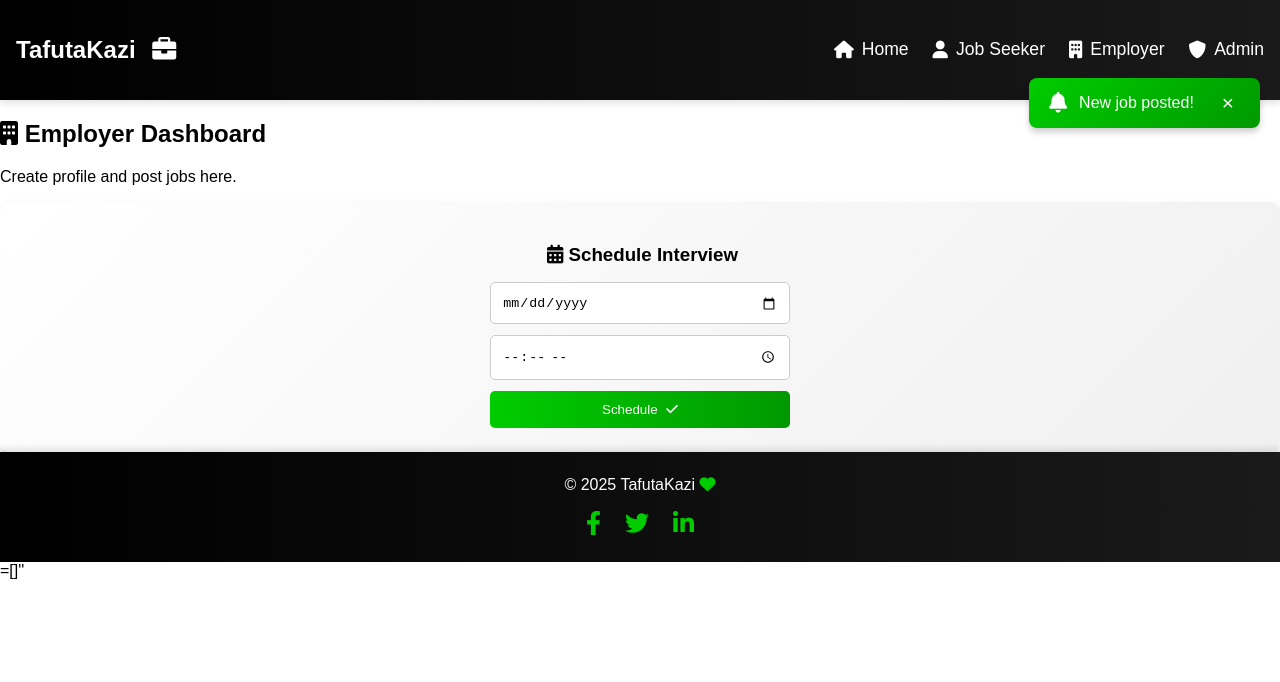
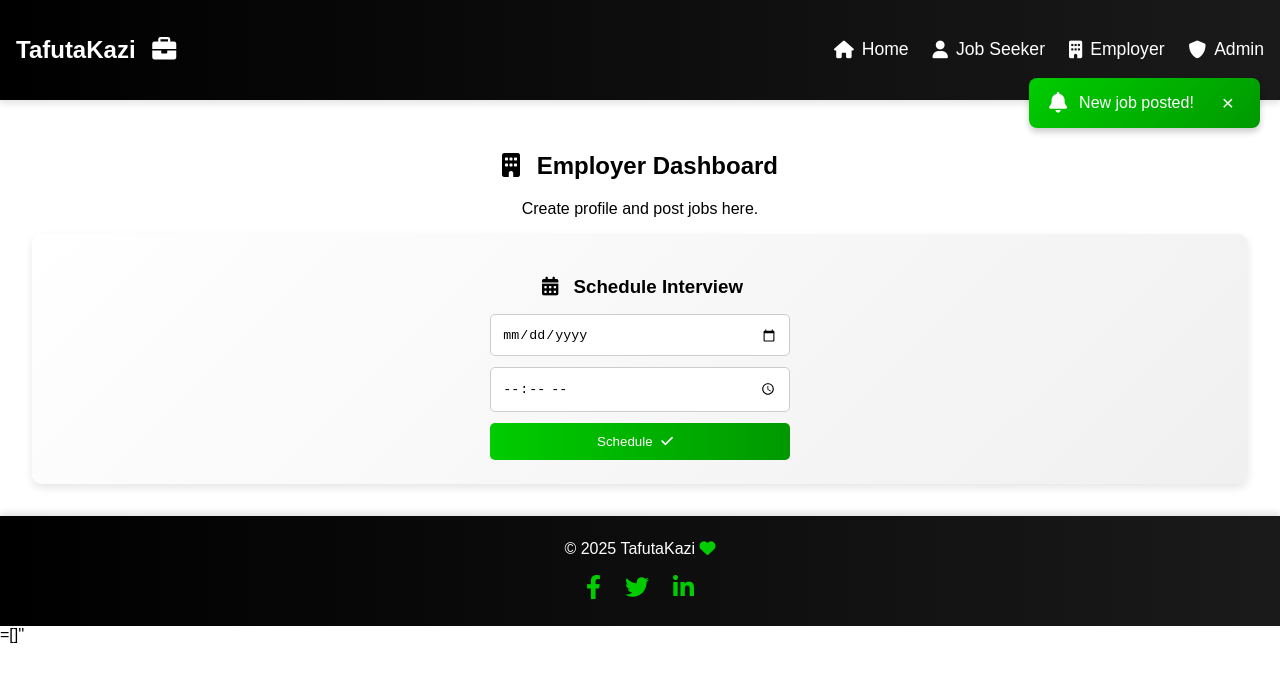
Before and after one commit to mbayajames/tafutakazi, a React (Create React App) app in the folder frontend/: page /employer in a window 1280 px wide. Shown: the top 682 px of the page. Built offline with nearby package versions, Linux system fonts and the light colour scheme; no server answers.

Commit message:
Update EmployerDashboard.css to enhance dashboard styling and improve layout consistency

```diff
--- a/frontend/src/styles/EmployerDashboard.css
+++ b/frontend/src/styles/EmployerDashboard.css
@@ -0,0 +1,18 @@
+.employer-dashboard {
+  padding: 2rem;
+  text-align: center;
+  animation: fadeIn 0.5s ease-in-out;
+}
+
+.employer-dashboard i {
+  margin-right: 10px;
+}
+
+@keyframes fadeIn {
+  from {
+    opacity: 0;
+  }
+  to {
+    opacity: 1;
+  }
+}
```
